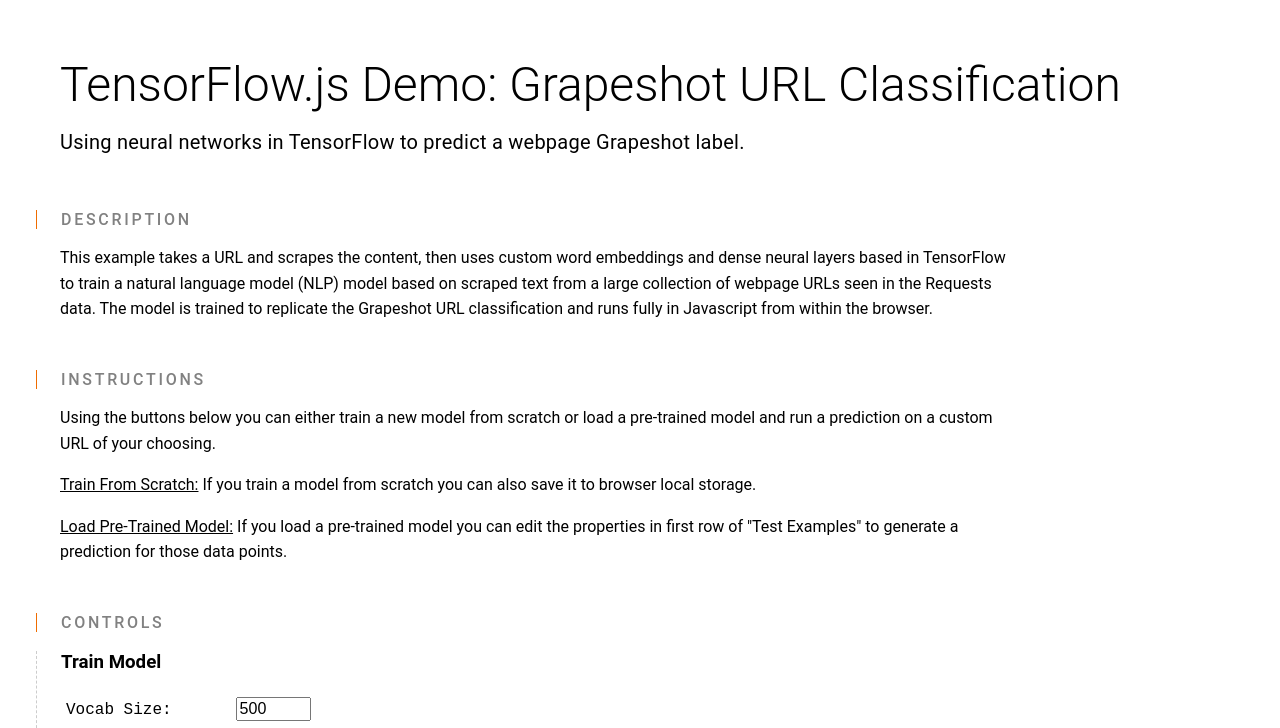
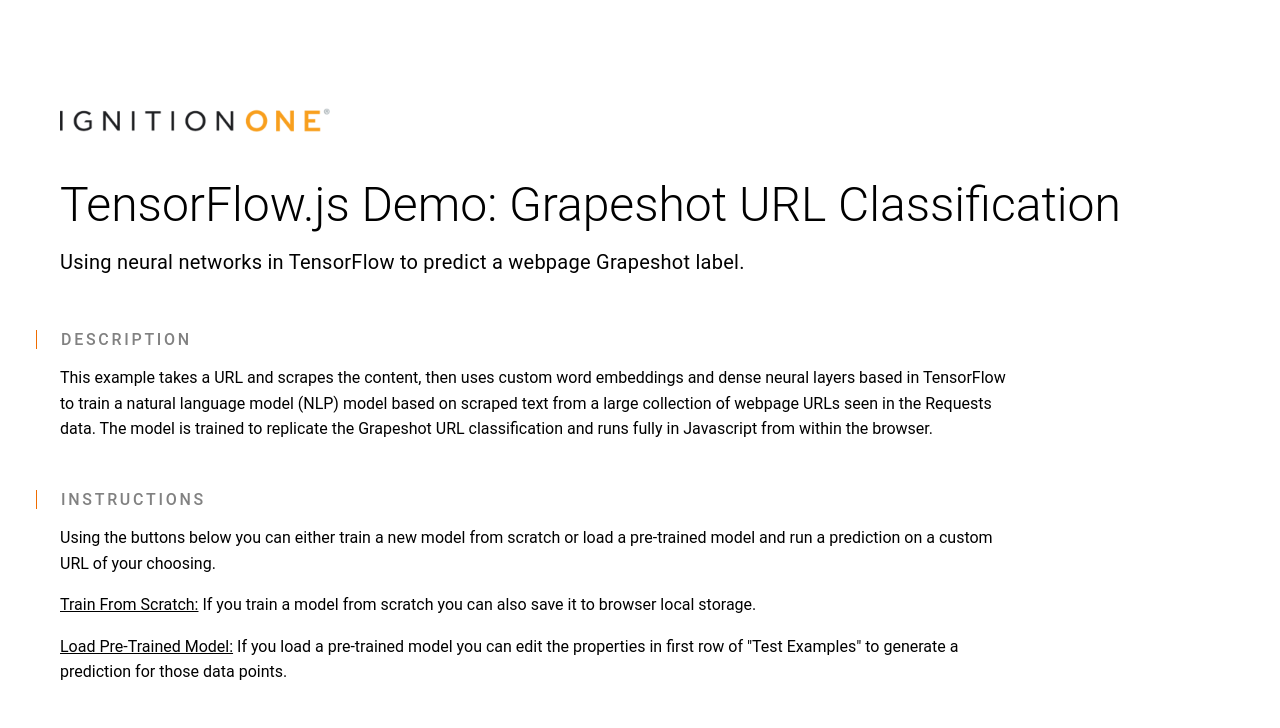
Before and after one commit to cipher982/Website-Grapeshot-Classification, a website: page index.html in a window 1280 px wide. Shown: the top 728 px of the page. Drawn offline with Linux system fonts and the light colour scheme.

Commit message:
adding logo

```diff
--- a/index.html
+++ b/index.html
@@ -102,6 +102,7 @@
   <body>
     <div class='tfjs-example-container'>
       <section class='title-area'>
+        <img src="assets/small_logo.png" alt="logo" style="width:270px;height:120px;">
         <h1>TensorFlow.js Demo: Grapeshot URL Classification</h1>
         <p class='subtitle'>Using neural networks in TensorFlow to predict a webpage Grapeshot label.</p>
       </section>
```
Also changed, not shown: assets/small_logo.png (added), dist/index.html, dist/small_logo.898e3a49.png (added), 3 other files.
